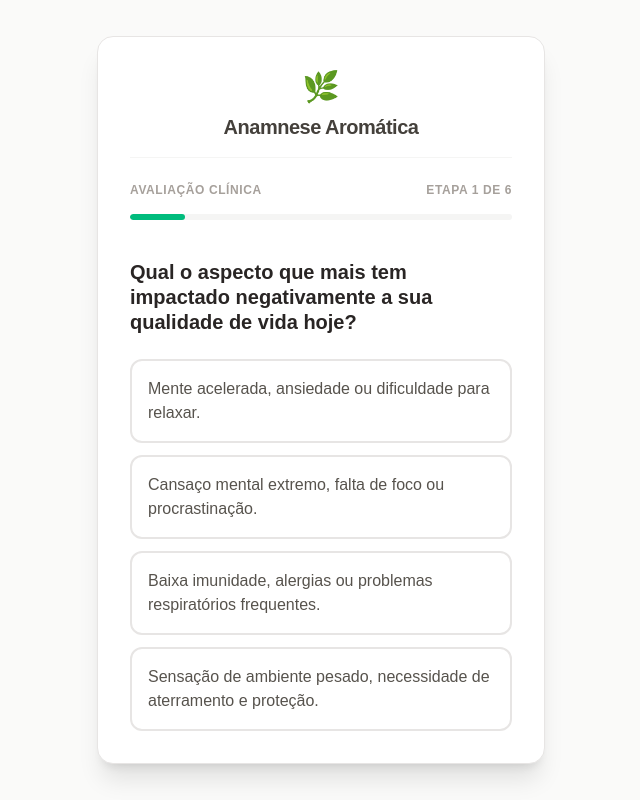
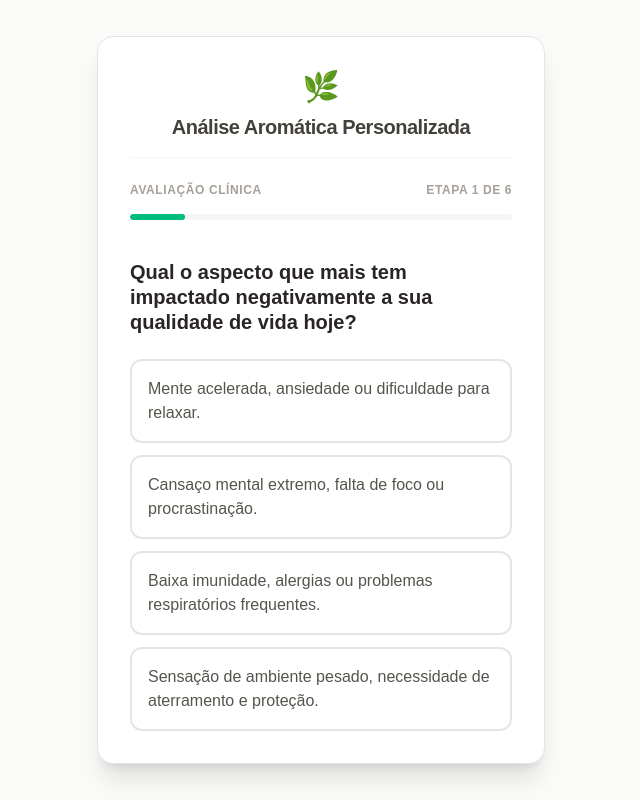
Before and after one commit to caiocchagas/vida-com-aroma, a Next.js app: page / in a window 1280 px wide. Shown: the whole page, without its empty margins (319-959 px from the left). Built offline with nearby package versions, Linux system fonts and the light colour scheme.

Commit message:
copy: replace anamnese with analise aromatica

```diff
--- a/src/app/(funnel)/page.tsx
+++ b/src/app/(funnel)/page.tsx
@@ -91,10 +91,10 @@ export default function ClinicalQuizPage() {
     <main className="flex min-h-screen flex-col items-center justify-center bg-stone-50 p-4 text-stone-800">
       <div className="w-full max-w-md rounded-2xl bg-white p-6 md:p-8 shadow-xl border border-stone-200">
 
-        {/* Header Anamnese Clínica */}
+        {/* Header Análise Aromática */}
         <div className="mb-6 flex flex-col items-center border-b border-stone-100 pb-4">
           <span className="text-3xl mb-2">🌿</span>
-          <h1 className="text-xl font-bold text-stone-700 tracking-tight">Anamnese Aromática</h1>
+          <h1 className="text-xl font-bold text-stone-700 tracking-tight">Análise Aromática Personalizada</h1>
         </div>
 
         {/* Progresso UI */}
@@ -222,8 +222,8 @@ export default function ClinicalQuizPage() {
                       key={option.id}
                       onClick={() => toggleMultiAnswer("clinicalRestrictions", option.id)}
                       className={`flex w-full items-center rounded-xl border-2 p-4 text-left transition active:scale-[0.98] ${isSelected
-                          ? "border-emerald-500 bg-emerald-50 text-emerald-800"
-                          : "border-stone-200 text-stone-600 hover:border-emerald-300 hover:bg-stone-50"
+                        ? "border-emerald-500 bg-emerald-50 text-emerald-800"
+                        : "border-stone-200 text-stone-600 hover:border-emerald-300 hover:bg-stone-50"
                         }`}
                     >
                       <div
@@ -271,8 +271,8 @@ export default function ClinicalQuizPage() {
                       key={option.id}
                       onClick={() => toggleMultiAnswer("environment", option.id)}
                       className={`flex w-full items-center rounded-xl border-2 p-4 text-left transition active:scale-[0.98] ${isSelected
-                          ? "border-emerald-500 bg-emerald-50 text-emerald-800"
-                          : "border-stone-200 text-stone-600 hover:border-emerald-300 hover:bg-stone-50"
+                        ? "border-emerald-500 bg-emerald-50 text-emerald-800"
+                        : "border-stone-200 text-stone-600 hover:border-emerald-300 hover:bg-stone-50"
                         }`}
                     >
                       <div
@@ -333,7 +333,7 @@ export default function ClinicalQuizPage() {
               <div className="mb-6 mx-auto w-16 h-16 bg-emerald-100 text-emerald-600 rounded-full flex items-center justify-center">
                 <svg className="w-8 h-8" fill="none" stroke="currentColor" viewBox="0 0 24 24" xmlns="http://www.w3.org/2000/svg"><path strokeLinecap="round" strokeLinejoin="round" strokeWidth={2} d="M9 12l2 2 4-4m6 2a9 9 0 11-18 0 9 9 0 0118 0z"></path></svg>
               </div>
-              <h2 className="mb-2 text-2xl font-black text-stone-800">Sua anamnese está pronta.</h2>
+              <h2 className="mb-2 text-2xl font-black text-stone-800">A sua análise está pronta.</h2>
               <p className="mb-8 text-stone-500">
                 Insira o seu melhor e-mail para que eu possa cruzar as suas variáveis e liberar o seu Laudo Aromático e Prescrição Clínica.
               </p>
```
